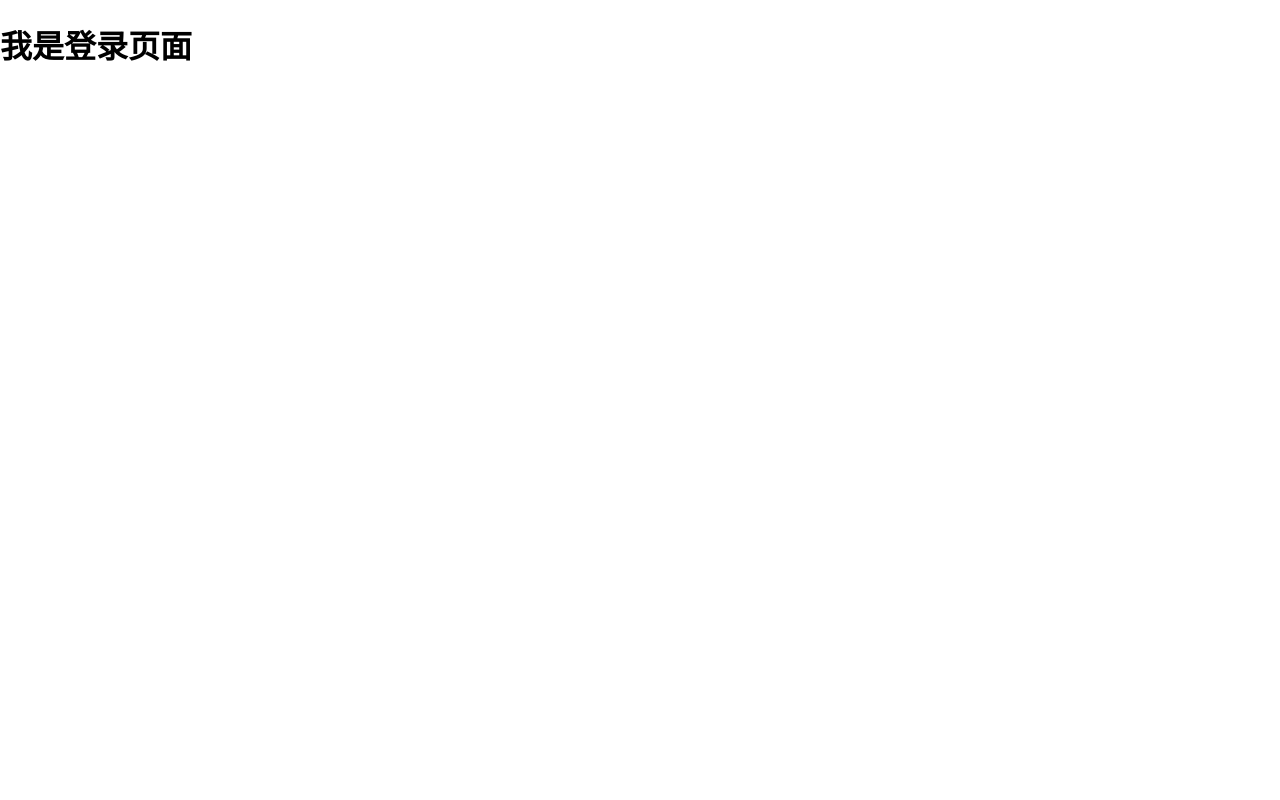
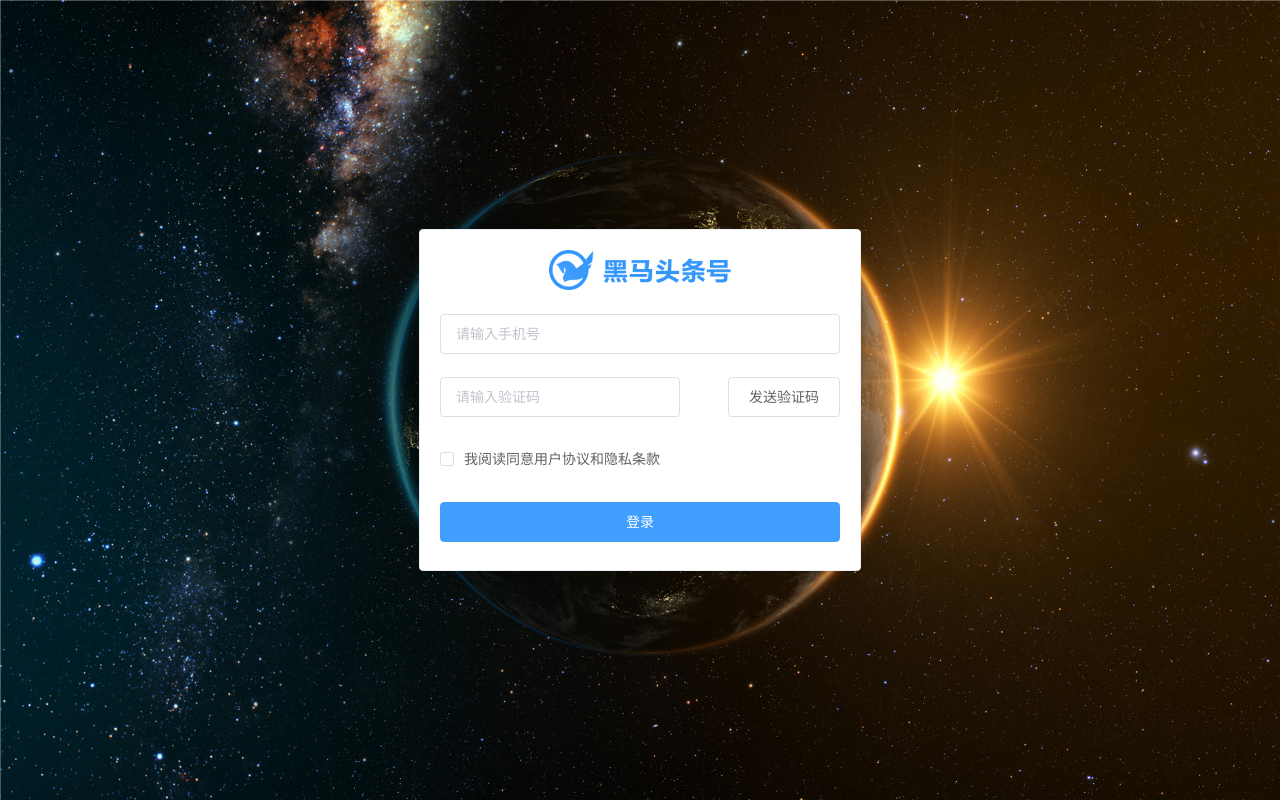
Before and after one commit to lsn15868357479/94heimatoutiaopc, a Vue app: page /#/login in a window 1280 px wide. Built offline with nearby package versions, Linux system fonts and the light colour scheme.

Commit message:
登录模块-页面布局及样式

```diff
--- a/src/views/login/index.vue
+++ b/src/views/login/index.vue
@@ -1,6 +1,35 @@
 <template>
-  <div>
-    <h1>我是登录页面</h1>
+  <div class="login">
+    <!-- 表单 -->
+    <el-card class="login-card">
+      <!-- 表单内容 -->
+      <!-- 头部logo部分 -->
+      <div class="title">
+          <img src='../../assets/img/logo_index.png' alt="">
+      </div>
+      <!-- 表单 -->
+      <el-form style="margin-top:20px">
+          <!-- 表单容器 -->
+          <el-form-item>
+              <!-- 表单域 -->
+              <el-input placeholder="请输入手机号"></el-input>
+          </el-form-item>
+          <!-- 验证码 -->
+          <el-form-item>
+              <el-input style="width:60%" placeholder="请输入验证码"></el-input>
+             <!-- 放置一个按钮 -->
+             <el-button style="float:right">发送验证码</el-button>
+          </el-form-item>
+          <el-form-item>
+              <!-- 是否同意 -->
+              <el-checkbox>我阅读同意用户协议和隐私条款</el-checkbox>
+          </el-form-item>
+          <!-- 按钮 -->
+          <el-form-item>
+              <el-button style="width:100%" type="primary">登录</el-button>
+          </el-form-item>
+      </el-form>
+    </el-card>
   </div>
 </template>
 
@@ -8,5 +37,25 @@
 export default {}
 </script>
 
-<style>
+<style lang='less' scoped>
+// 加了scoped属性 就只会对当前组件的组件起作用
+// 如果需要写less 需要在style标签 lang=‘less
+.login {
+  background-image: url('../../assets/img/58ddb5a7b14c9.jpg');
+  height: 100vh; // 当前屏幕可是区域分成100份
+  background-size: cover;
+  display: flex;
+  justify-content: center;
+  align-items: center;
+  .login-card {
+    width: 440px;
+    height: 340px;
+    .title{
+        text-align: center;
+        img{
+            height: 40px;
+        }
+    }
+  }
+}
 </style>
```
Also changed, not shown: src/assets/img/58ddb5a7b14c9.jpg (added).
